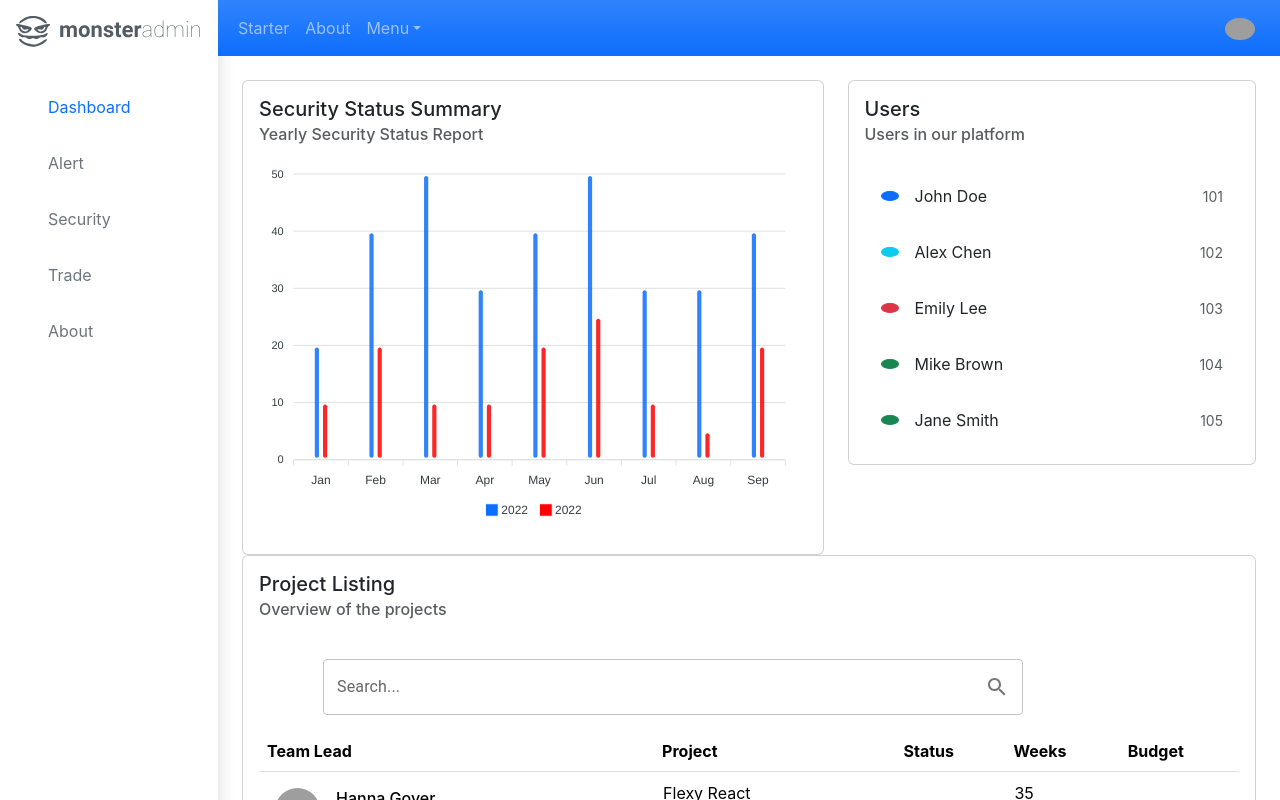
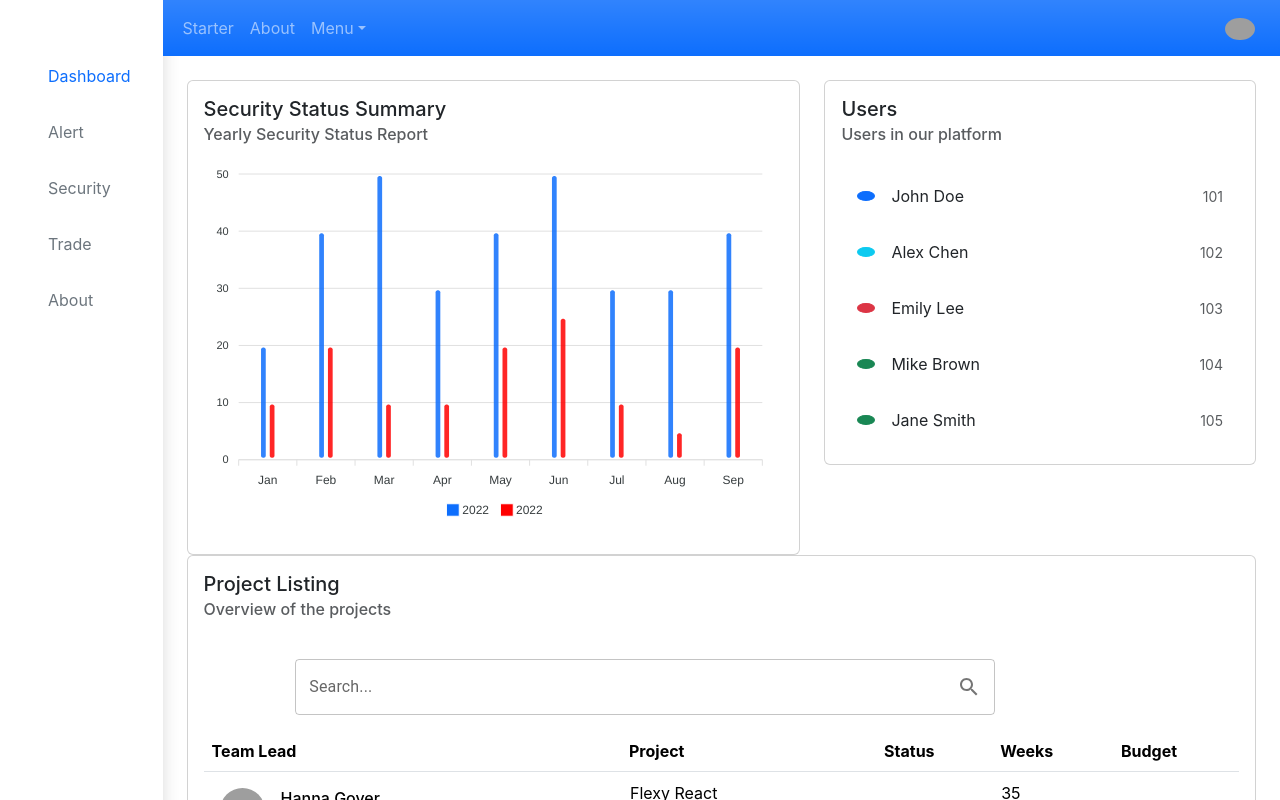
Before and after one commit to gayatri2/CodingChallenge_Group10_Frontend, a React (Create React App) app: page /starter in a window 1280 px wide. Shown: the top 800 px of the page. Built offline with nearby package versions, Linux system fonts and the light colour scheme; grey boxes are pictures that could not be loaded; the HTML template or start-up script is replaced by a standard one.

Commit message:
removed logo

```diff
--- a/src/layouts/Sidebar.js
+++ b/src/layouts/Sidebar.js
@@ -1,5 +1,4 @@
 import { Button, Nav, NavItem } from "reactstrap";
-import Logo from "./Logo";
 import { Link, useLocation } from "react-router-dom";
 
 const navigation = [
@@ -39,7 +38,6 @@ const Sidebar = () => {
   return (
     <div className="p-3">
       <div className="d-flex align-items-center">
-        <Logo />
         <span className="ms-auto d-lg-none">
         <Button
           close
```
